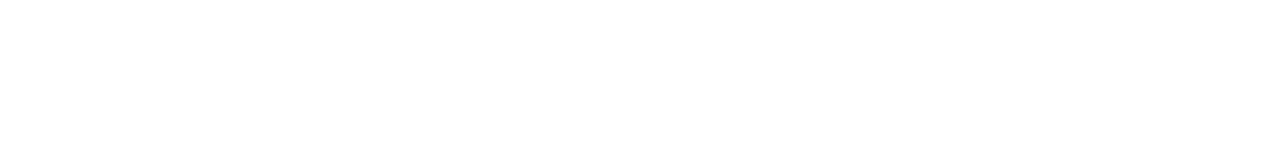
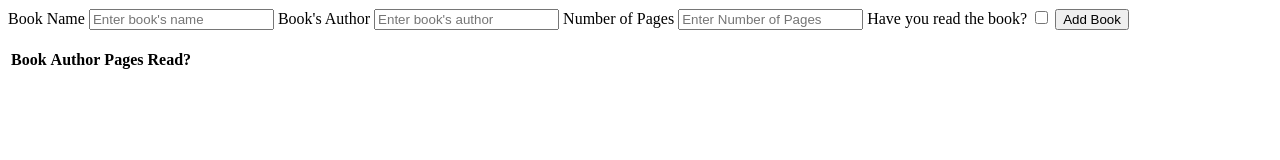
Before and after one commit to DarkWool/library, a plain HTML site: page index.html in a window 1280 px wide. Drawn offline with Linux system fonts and the light colour scheme.

Commit message:
Implemented a simple form to add a new book.

```diff
--- a/index.html
+++ b/index.html
@@ -8,6 +8,33 @@
     <script src="static/library.js" defer></script>
 </head>
 <body>
+    <form name="addBook" autocomplete="on">
+        <label for="getBookName">Book Name</label>
+        <input type="text" id="getBookName" name="getBookName" placeholder="Enter book's name" required>
 
+        <label for="getBookAuthor">Book's Author</label>
+        <input type="text" id="getBookAuthor" name="getBookAuthor" placeholder="Enter book's author" required>
+
+        <label for="getPagesNumber">Number of Pages</label>
+        <input type="number" id="getPagesNumber" name="getPagesNumber" placeholder="Enter Number of Pages" min="1" required>
+
+        <label for="wasRead">Have you read the book?</label>
+        <input type="checkbox" id="wasRead" name="wasRead">
+
+        <input type="submit" value="Add Book"></input>
+    </form>
+    <br>
+    <table id="library">
+        <thead>
+            <tr>
+                <th scope="col">Book</th>
+                <th scope="col">Author</th>
+                <th scope="col">Pages</th>
+                <th scope="col">Read?</th>
+            </tr>
+        </thead>
+        <tbody>
+        </tbody>
+    </table>
 </body>
 </html>
```
